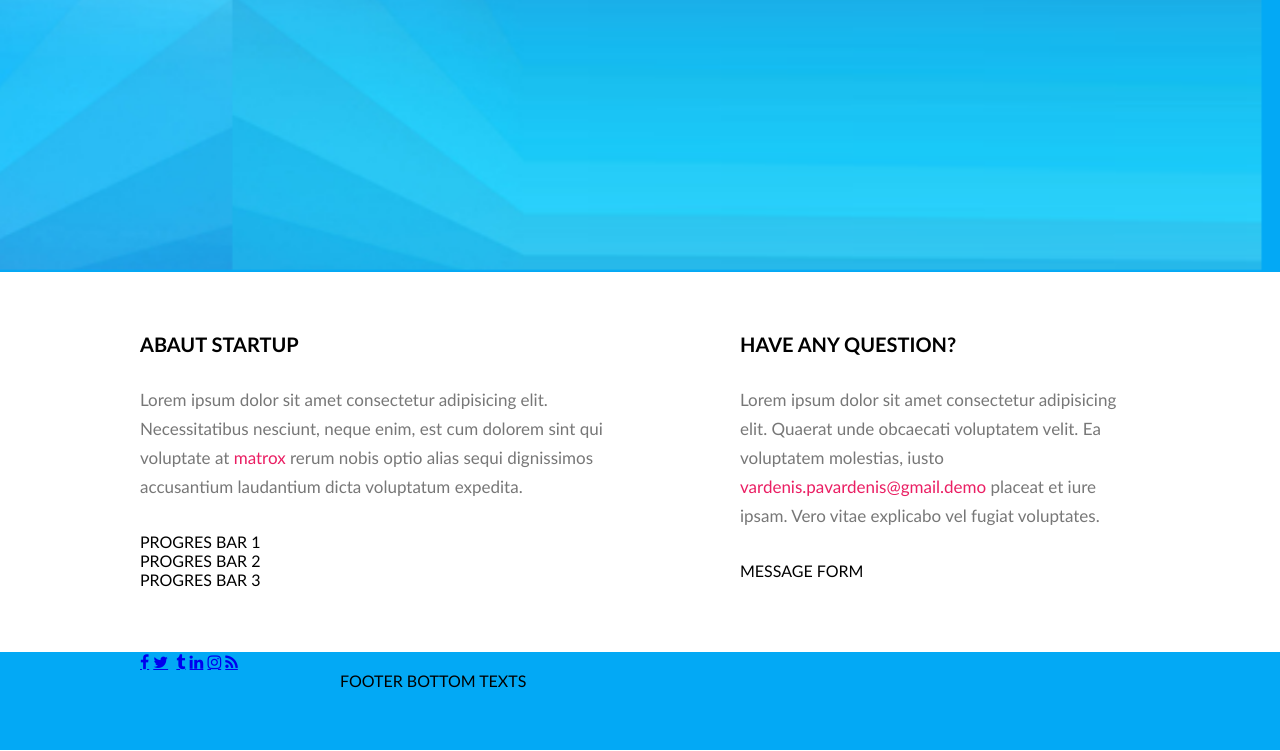
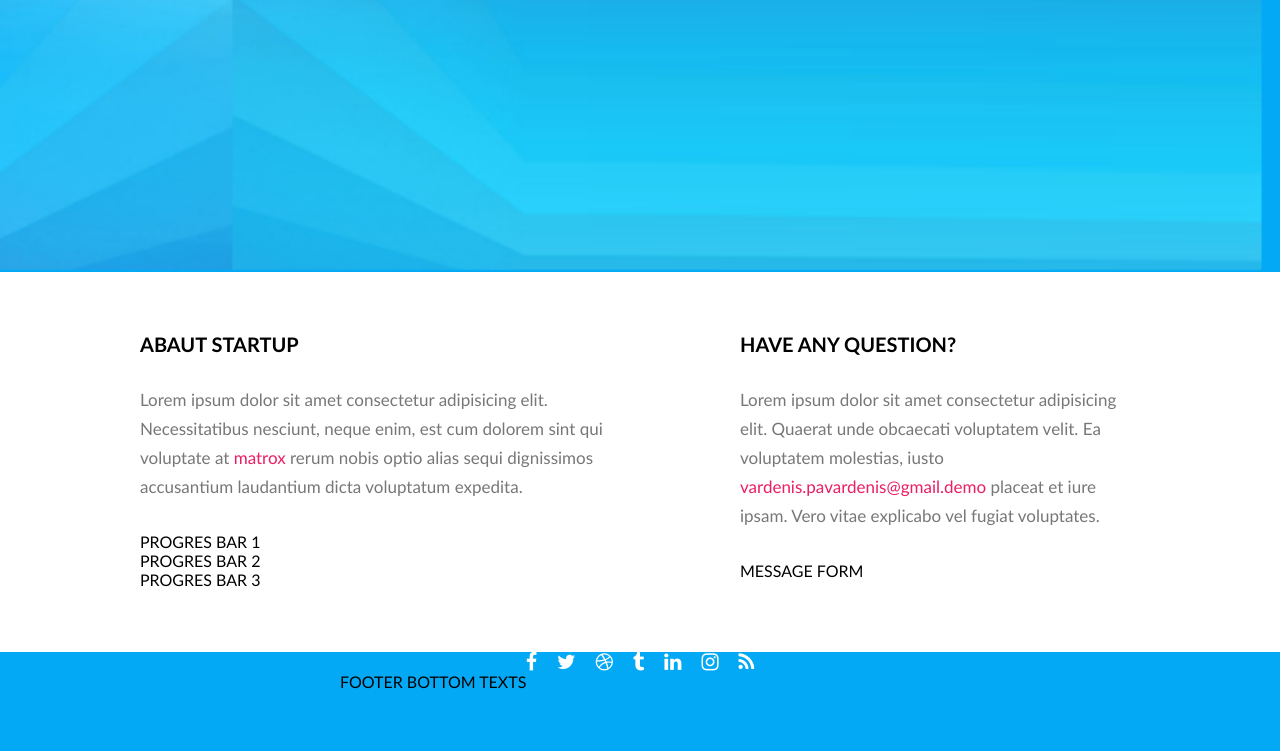
Before and after one commit to Natalike/45-grupe-coming-soon, a website: page index.html in a window 1280 px wide. Shown: the part 528-1279 px from the top of the page. Drawn offline with Linux system fonts and the light colour scheme.

Commit message:
socials style transition

```diff
--- a/CSS/pages/home.css
+++ b/CSS/pages/home.css
@@ -82,16 +82,18 @@ footer.container {
 }
 
 .socials > a {
+    width: 2,4em;
     height: 2,4em;
-    width: 2,4em;
     line-height: 2,4em;
     text-align: center;
     color: #fff;
     text-decoration: none;
+    border-radius: 50%;
+    transition: all 1s;
 }
 
 .socials > a:hover {
-    border-radius: 50%;
+
     background-color: #fff;
     color: var(--main-color);
 }
--- a/index.html
+++ b/index.html
@@ -51,10 +51,10 @@
 
 
     <footer class="container bg-main">
-        <div class="row">
+        <div class="row socials">
             <a href="#" target="_blank" class="fa fa-facebook"></a>
             <a href="#" target="_blank" class="fa fa-twitter"></a>
-            <a href="#" target="_blank" class="fa fa-dribble"></a>
+            <a href="#" target="_blank" class="fa fa-dribbble"></a>
             <a href="#" target="_blank" class="fa fa-tumblr"></a>
             <a href="#" target="_blank" class="fa fa-linkedin"></a>
             <a href="#" target="_blank" class="fa fa-instagram"></a>
```
